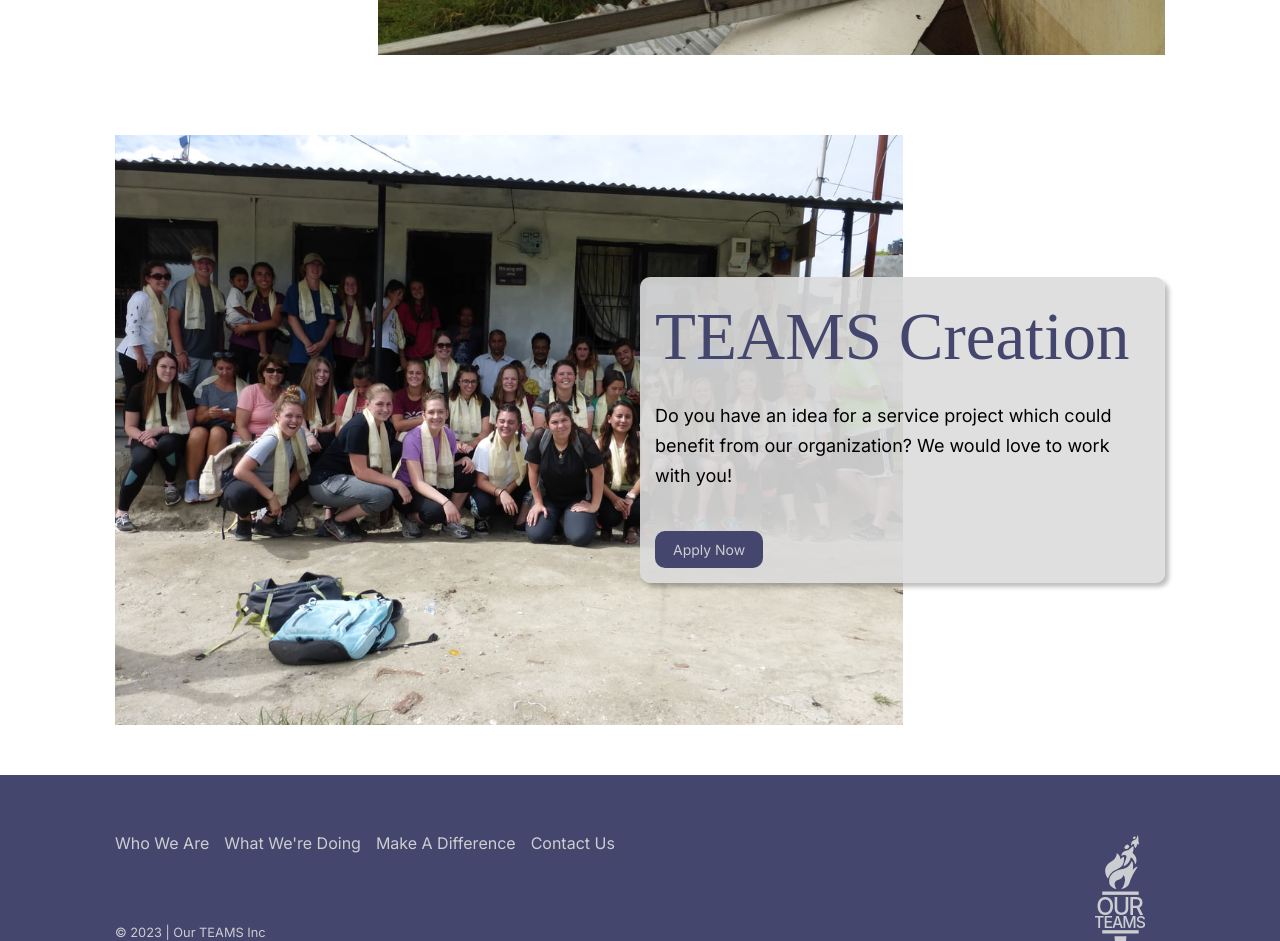
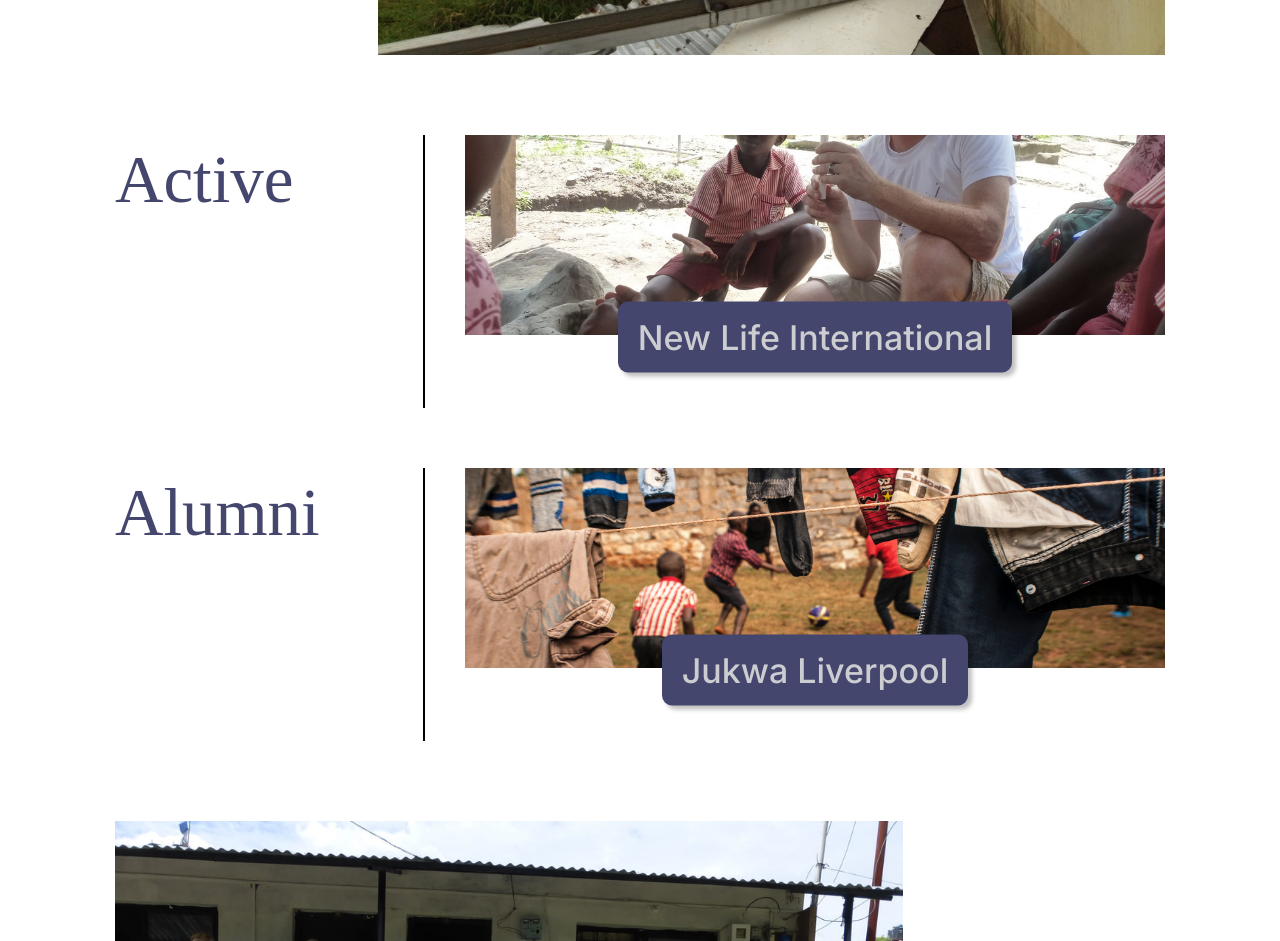
Before and after one commit to DeCKT/ourteamsinc, a React (Vite) app: page /what-were-doing in a window 1280 px wide. Shown: the part 760-1701 px from the top of the page. Built offline with nearby package versions, Linux system fonts and the light colour scheme; a web font is replaced by a local one.

Commit message:
working on teams page

```diff
--- a/src/pages/Projects.jsx
+++ b/src/pages/Projects.jsx
@@ -1,5 +1,21 @@
 import LargeImgSection from "../components/LargeImgSection";
 import Button from "../components/Button";
+import { Link } from "react-router-dom";
+
+const teams = [
+  {
+    name: "New Life International",
+    img: "darin-explaining.jpg",
+    type: "Active",
+  },
+  {
+    name: "Jukwa Liverpool",
+    img: "belle-maluf-xupZLJZ1RB8-unsplash.jpg",
+    type: "Alumni",
+  },
+];
+
+// Photo by <a href="https://unsplash.com/@bellemaluf?utm_source=unsplash&utm_medium=referral&utm_content=creditCopyText">Belle Maluf</a> on <a href="https://unsplash.com/photos/xupZLJZ1RB8?utm_source=unsplash&utm_medium=referral&utm_content=creditCopyText">Unsplash</a>
 
 function Projects() {
   return (
@@ -14,6 +30,39 @@
         </p>
       </LargeImgSection>
 
+      <div className="teams-list-container">
+        <div className="active teams-container">
+          <h2>Active</h2>
+          <ul>
+            {teams
+              .filter((team) => team.type === "Active")
+              .map((team) => (
+                <li key={team.name}>
+                  <Link to="">
+                    <img src={`src/assets/images/${team.img}`} />
+                    <div className="team-name">{team.name}</div>
+                  </Link>
+                </li>
+              ))}
+          </ul>
+        </div>
+        <div className="inactive teams-container">
+          <h2>Alumni</h2>
+          <ul>
+            {teams
+              .filter((team) => team.type === "Alumni")
+              .map((team) => (
+                <li key={team.name}>
+                  <Link to="">
+                    <img src={`src/assets/images/${team.img}`} />
+                    <div className="team-name">{team.name}</div>
+                  </Link>
+                </li>
+              ))}
+          </ul>
+        </div>
+      </div>
+
       <LargeImgSection type="left" img="nepal-group.jpg">
         <h2>TEAMS Creation</h2>
         <p>
--- a/src/styles/main.css
+++ b/src/styles/main.css
@@ -266,6 +266,51 @@
   margin-top: 10px;
 }
 
+/* projects */
+
+.teams-list-container {
+  display: flex;
+  flex-direction: column;
+  gap: 60px;
+}
+
+.teams-container {
+  display: flex;
+  justify-content: space-between;
+}
+
+.teams-container ul {
+  display: flex;
+  flex-direction: column;
+  padding-left: 40px;
+  width: 700px;
+  border-left: 2px solid black;
+}
+
+.teams-container li a {
+  display: block;
+}
+
+.teams-container img {
+  width: 100%;
+  height: 200px;
+  object-fit: cover;
+}
+
+.team-name {
+  background-color: var(--brand-blue);
+  color: var(--trans-white);
+  font: var(--med-title);
+  display: block;
+  width: fit-content;
+  padding: 15px 20px;
+  border-radius: 10px;
+  box-shadow: 4px 4px 4px rgba(0, 0, 0, 0.25);
+  margin: 0 auto;
+  position: relative;
+  transform: translateY(-50%);
+}
+
 /* footer */
 
 footer {
```
Also changed, not shown: src/assets/images/belle-maluf-xupZLJZ1RB8-unsplash.jpg (added).
